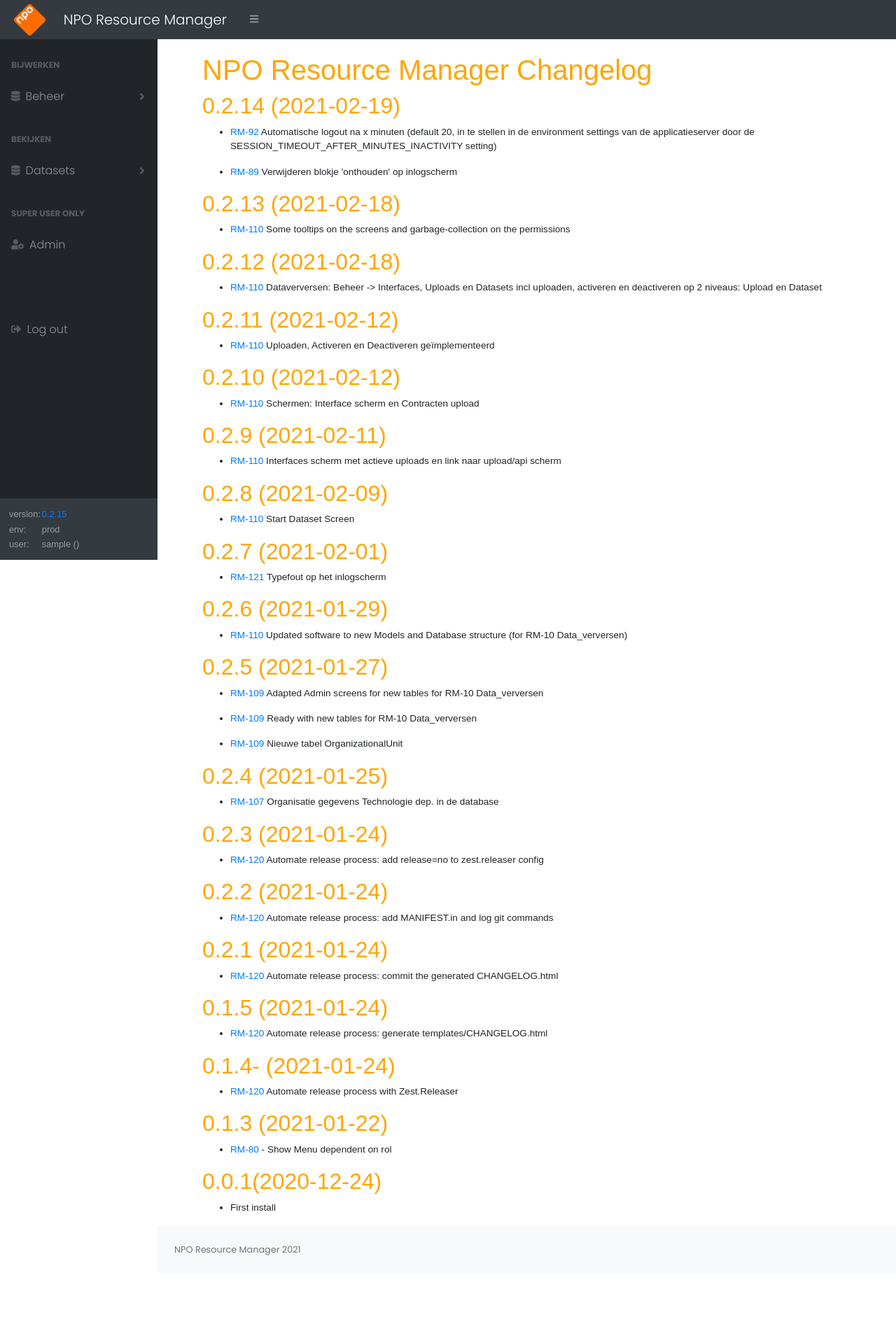
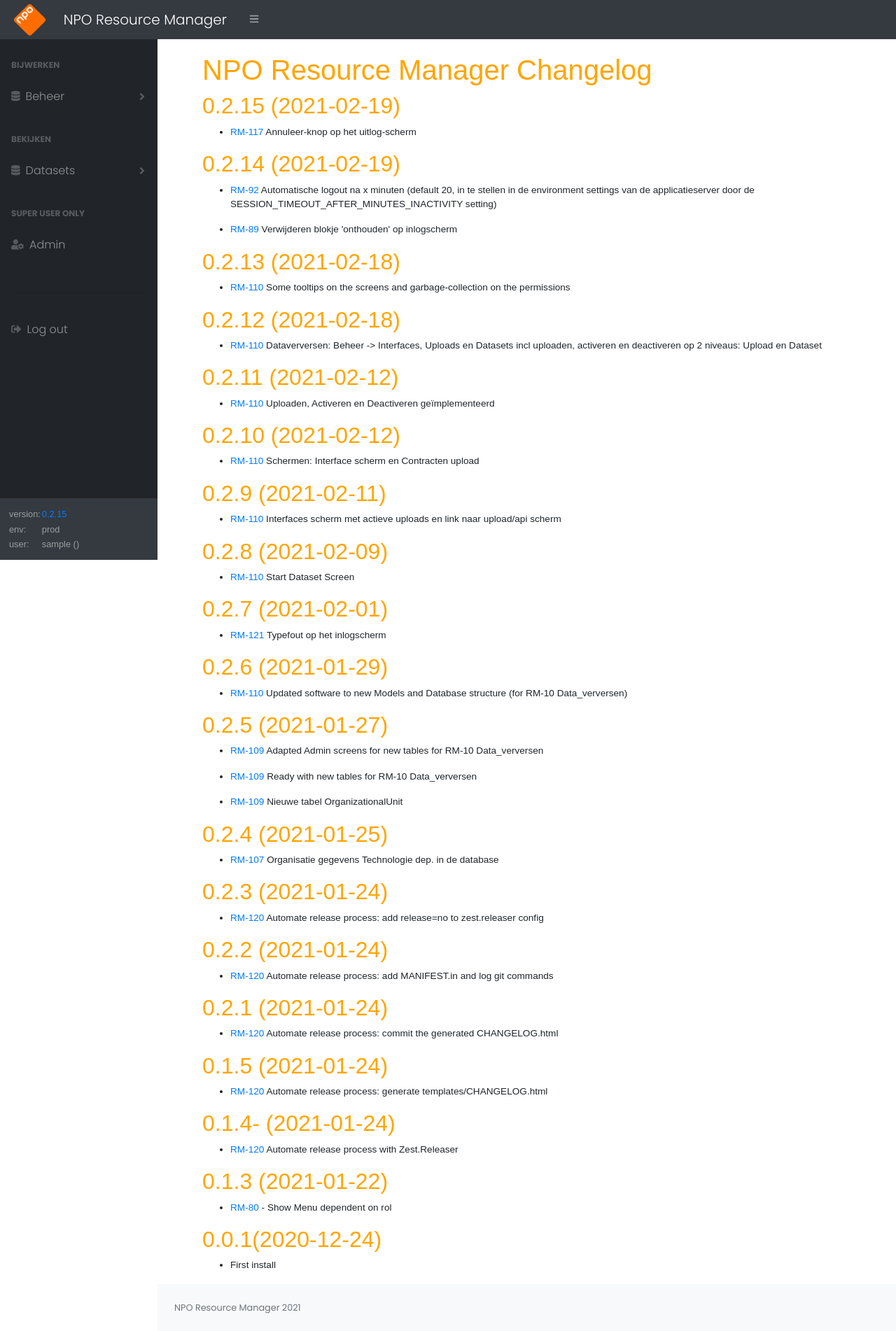
Before and after one commit to ikheetbas/Verhalen, a Django app: page /changelog in a window 1280 px wide. Shown: the whole page at 70% size. Before the commit the page ends 1794 px from the top, so only its background shows below. Run offline with Django 3.2, Linux system fonts and the light colour scheme; the visitor is signed in with stand-in values (Sample User, id 1); some libraries are stand-ins or nearby versions.

Commit message:
new CHANGELOG.html

```diff
--- a/templates/CHANGELOG.html
+++ b/templates/CHANGELOG.html
@@ -5,6 +5,10 @@
 <div class='container-fluid pl-3'>
 <br>
 <h1>NPO Resource Manager Changelog</h1>
+<h2>0.2.15 (2021-02-19)</h2>
+<ul>
+<li><a href="https://aesset.atlassian.net/browse/RM-117">RM-117</a> Annuleer-knop op het uitlog-scherm</li>
+</ul>
 <h2>0.2.14 (2021-02-19)</h2>
 <ul>
 <li>
```
